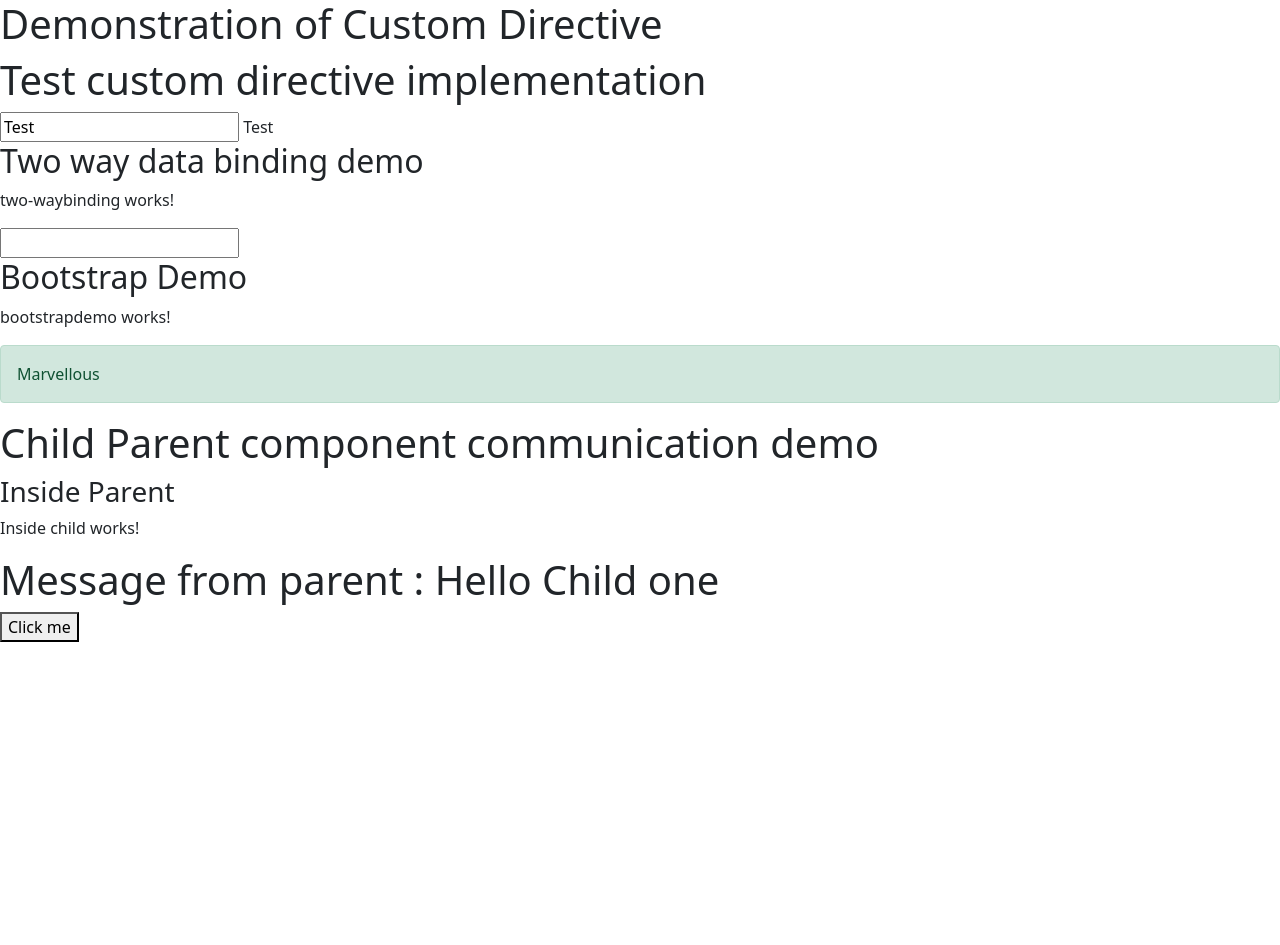
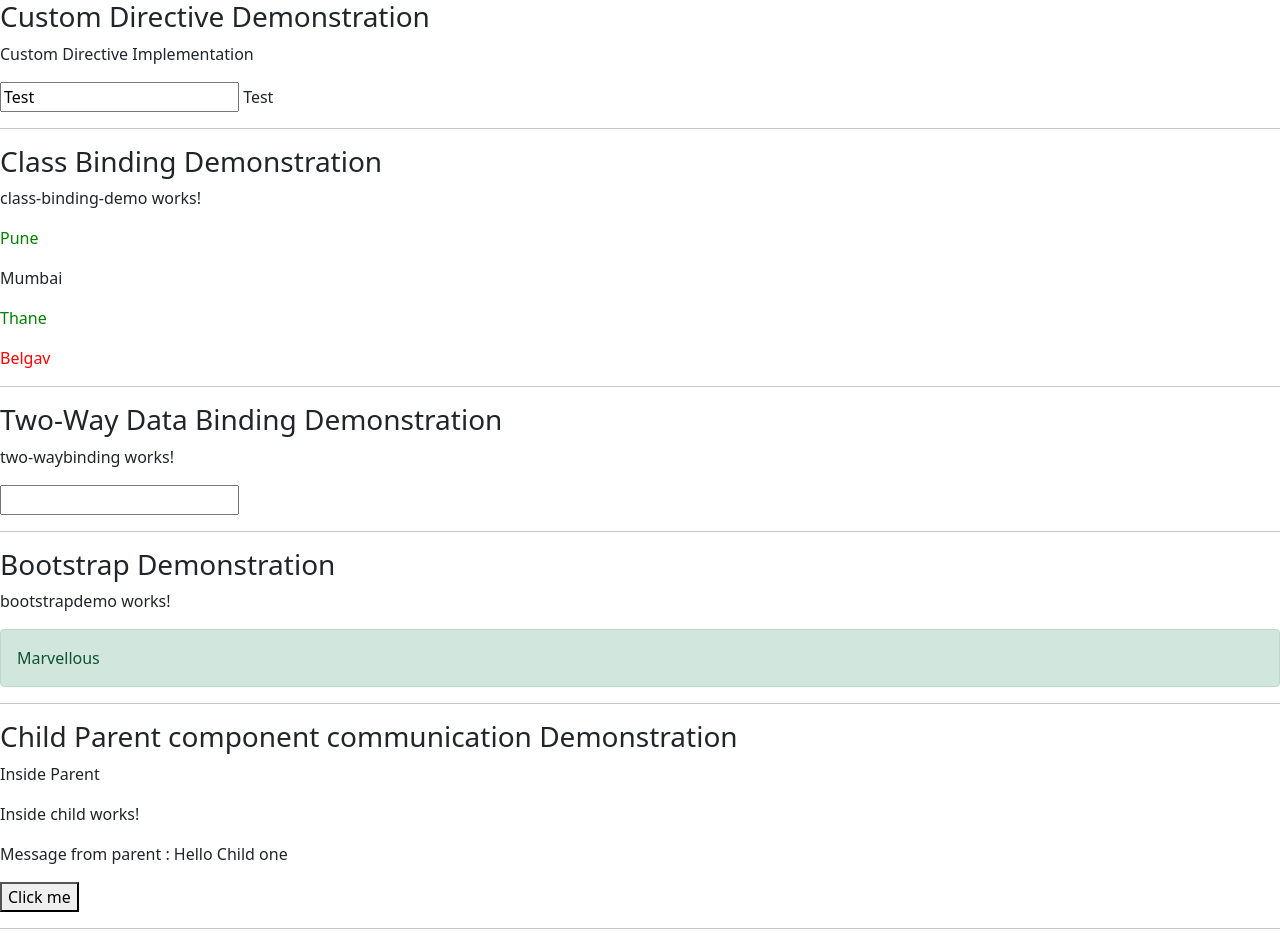
Before and after one commit to GaytriSuneelPavtekar/AngularHandson, an Angular app: page / in a window 1280 px wide. Before the commit the page ends 800 px from the top, so only its background shows below. Built offline with nearby package versions, Linux system fonts and the light colour scheme.

Commit message:
Added class binding demonstration

```diff
--- a/src/app/app.component.html
+++ b/src/app/app.component.html
@@ -1,18 +1,23 @@
-<h1>Demonstration of Custom Directive</h1>
+<h3> Custom Directive Demonstration</h3>
+<p appCustomDirectiveDemo>Custom Directive Implementation</p>
+<input [(ngModel)]="title">
+{{title}}
+<hr>
 
-<h1 appCustomDirectiveDemo>Test custom directive implementation</h1>
-<input [(ngModel)]="title"> {{title}}
+<h3>Class Binding Demonstration</h3>
+<app-class-binding-demo></app-class-binding-demo>
+<hr>
 
+<h3>Two-Way Data Binding Demonstration</h3>
+<app-two-waybinding></app-two-waybinding>
+<hr>
 
-<h2>Two way data binding demo</h2>
-<app-two-waybinding></app-two-waybinding>
+<h3>Bootstrap Demonstration</h3>
+<app-bootstrapdemo></app-bootstrapdemo>
+<hr>
 
-<h2>Bootstrap Demo</h2>
-<app-bootstrapdemo></app-bootstrapdemo>
-
-
-<h1> Child Parent component communication demo</h1>
-<h3>Inside Parent</h3>
+<h3> Child Parent component communication Demonstration</h3>
+<p>Inside Parent</p>
 <app-child [parentData] = "str" (childEvent) = "Message = $event">{{Message}}</app-child>
-
 {{Message}}
+<hr>
--- a/src/app/app.module.ts
+++ b/src/app/app.module.ts
@@ -9,6 +9,7 @@ import { BootstrapdemoComponent } from './bootstrapdemo/bootstrapdemo.component'
 import {AlertModule } from 'ngx-bootstrap/alert';
 import { ChildComponent } from './child/child.component';
 import { TwoWaybindingComponent } from './two-waybinding/two-waybinding.component';
+import { ClassBindingDemoComponent } from './class-binding-demo/class-binding-demo.component';
 
 @NgModule({
   declarations: [
@@ -16,7 +17,8 @@ import { TwoWaybindingComponent } from './two-waybinding/two-waybinding.componen
     CustomDirectiveDemoDirective,
     BootstrapdemoComponent,
     ChildComponent,
-    TwoWaybindingComponent
+    TwoWaybindingComponent,
+    ClassBindingDemoComponent
   ],
   imports: [
     BrowserModule,
--- a/src/app/child/child.component.html
+++ b/src/app/child/child.component.html
@@ -1,4 +1,4 @@
 <p>Inside child works!</p>
-<h1>{{"Message from parent : "+parentData}}</h1>
+<p>{{"Message from parent : "+parentData}}</p>
 
 <button (click)="fun()">Click me</button>
--- a/src/app/child/child.component.ts
+++ b/src/app/child/child.component.ts
@@ -10,7 +10,7 @@ export class ChildComponent implements OnInit {
 @Input() public parentData : string = "";
 @Output() public childEvent = new EventEmitter
 public fun(){
-  this.childEvent.emit("hellof rom child");
+  this.childEvent.emit("hello from child");
   console.log('Clicked');
 }
   constructor() { }
--- /dev/null
+++ b/src/app/class-binding-demo/class-binding-demo.component.css
@@ -0,0 +1,7 @@
+.success {
+  color: green;
+}
+
+.failure {
+  color: red;
+}
--- /dev/null
+++ b/src/app/class-binding-demo/class-binding-demo.component.html
@@ -0,0 +1,7 @@
+<p>class-binding-demo works!</p>
+
+<p [ngClass]="{success: flag}">Pune</p>
+<p [ngClass]="{failure: !flag}">Mumbai</p>
+
+<p [ngClass]="{'success': stringFlag === 'success'}">Thane</p>
+<p [ngClass]="{'failure': stringFlag !== 'failure'}">Belgav</p>
--- /dev/null
+++ b/src/app/class-binding-demo/class-binding-demo.component.ts
@@ -0,0 +1,14 @@
+import { Component, OnInit } from '@angular/core';
+
+@Component({
+  selector: 'app-class-binding-demo',
+  templateUrl: './class-binding-demo.component.html',
+  styleUrls: ['./class-binding-demo.component.css'],
+})
+export class ClassBindingDemoComponent implements OnInit {
+  public flag: boolean = true;
+  public stringFlag: string = 'success';
+  constructor() {}
+
+  ngOnInit(): void {}
+}
```
Also changed, not shown: 2 other files (tests, documents, lock files or other folders).
